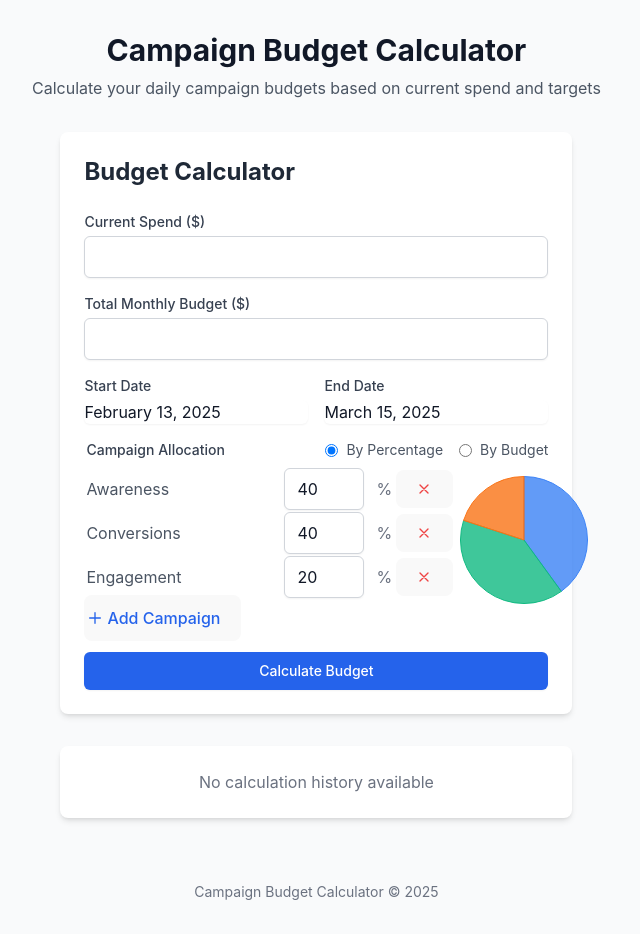
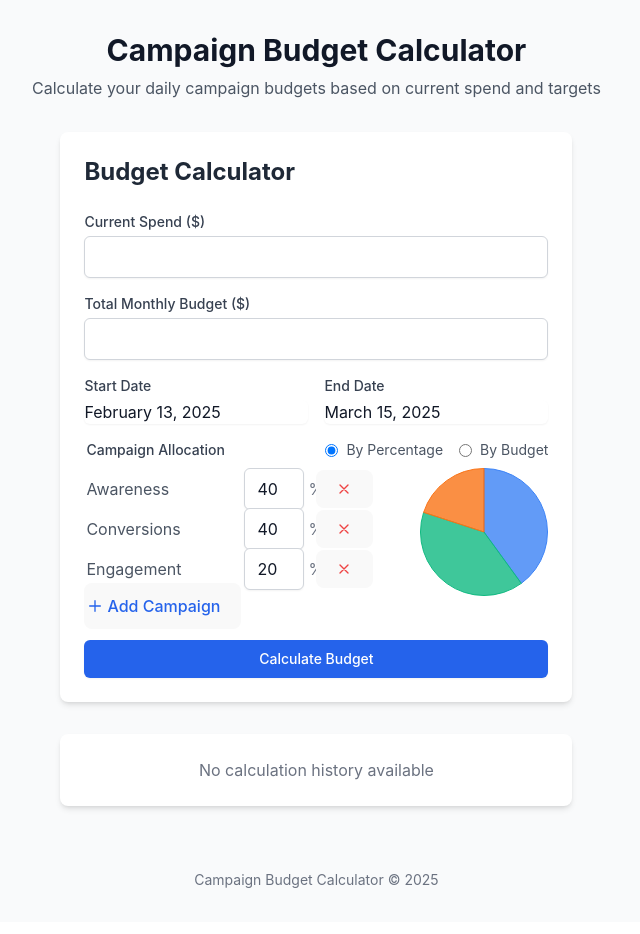
Before and after one commit to eli-k-hughes/BudgetCalc, a React (Vite) app: page / in a window 1280 px wide. Shown: the whole page, without its empty margins (0-640 px from the left). Built offline with nearby package versions, Linux system fonts and the light colour scheme.

Commit message:
style: tighten spacing and reduce input widths

```diff
--- a/src/components/BudgetForm.tsx
+++ b/src/components/BudgetForm.tsx
@@ -305,13 +305,13 @@ export function BudgetForm({ onSubmit, isLoading = false, error = null }: Budget
             </div>
           </div>
 
-          <div className="grid grid-cols-[1fr,auto] gap-4">
-            <div className="space-y-2">
+          <div className="grid grid-cols-[1fr,auto] gap-2">
+            <div className="space-y-1">
               {inputMode === 'percentage' ? (
                 // Percentage inputs with strict column alignment
-                <div className="space-y-2">
+                <div className="space-y-1">
                   {campaignSplits.map((split, index) => (
-                    <div key={split.name} className="grid grid-cols-[200px,80px,40px,40px] items-center h-9">
+                    <div key={split.name} className="grid grid-cols-[160px,60px,24px,32px] items-center h-9">
                       <span className="text-gray-600 pl-[2px]">{split.name}</span>
                       <input
                         type="number"
@@ -339,9 +339,9 @@ export function BudgetForm({ onSubmit, isLoading = false, error = null }: Budget
                 </div>
               ) : (
                 // Budget inputs with strict column alignment
-                <div className="space-y-2">
+                <div className="space-y-1">
                   {campaignBudgets.map((camp, index) => (
-                    <div key={camp.name} className="grid grid-cols-[200px,100px,60px,40px] items-center h-9">
+                    <div key={camp.name} className="grid grid-cols-[160px,80px,40px,32px] items-center h-9">
                       <span className="text-gray-600 pl-[2px]">{camp.name}</span>
                       <div className="relative">
                         <span className="absolute left-3 top-1/2 transform -translate-y-1/2 text-gray-500">$</span>
@@ -373,7 +373,7 @@ export function BudgetForm({ onSubmit, isLoading = false, error = null }: Budget
 
               {/* Add Campaign Button aligned with campaign names */}
               {isAddingCampaign ? (
-                <div className="grid grid-cols-[200px,auto] items-center h-9 gap-2">
+                <div className="grid grid-cols-[160px,auto] items-center h-9 gap-2">
                   <input
                     type="text"
                     value={newCampaignName}
@@ -422,7 +422,7 @@ export function BudgetForm({ onSubmit, isLoading = false, error = null }: Budget
                 </div>
               )}
             </div>
-            <div className="flex items-start justify-end pt-2">
+            <div className="flex items-start justify-end">
               <PieChart splits={campaignSplits} size="small" />
             </div>
           </div>
```
